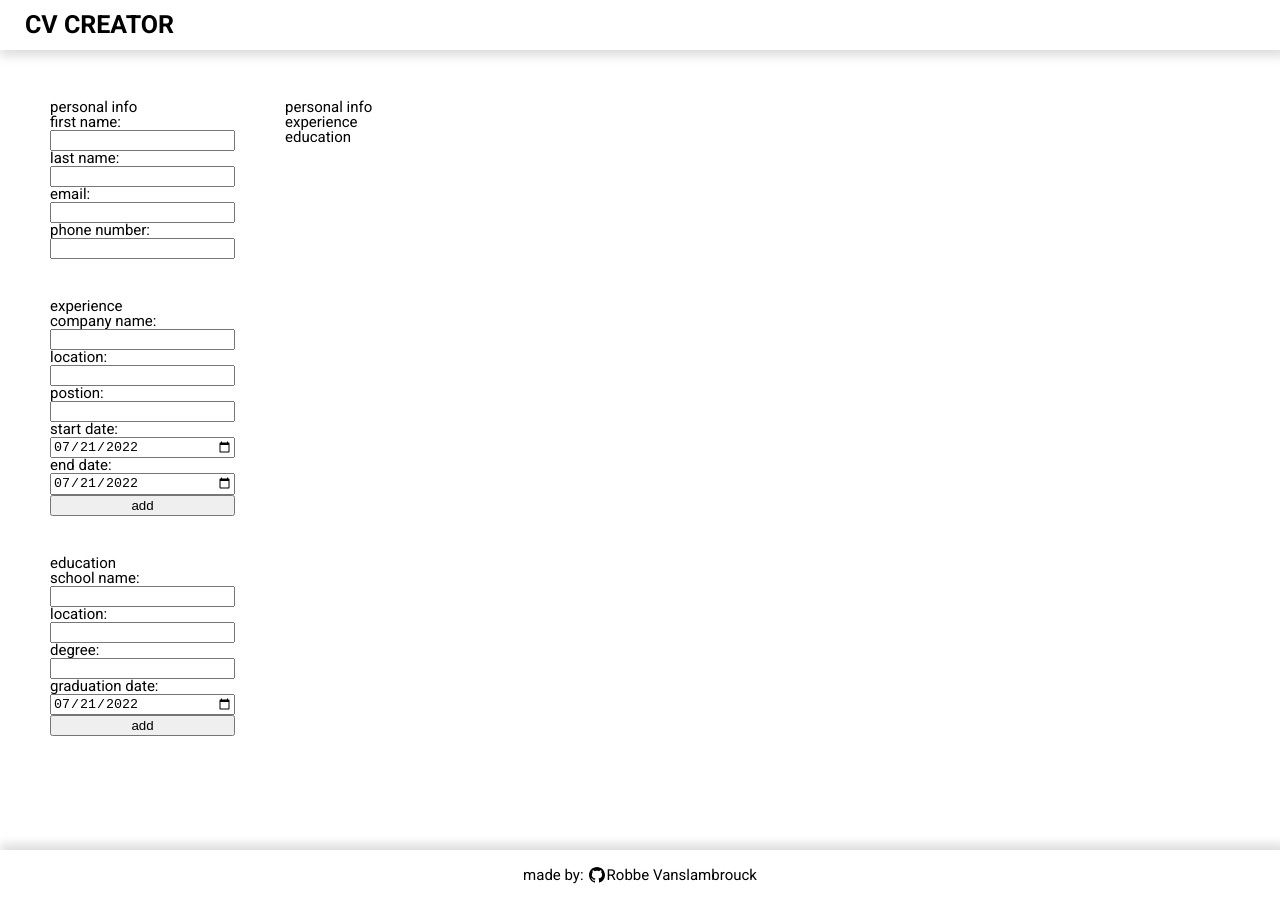
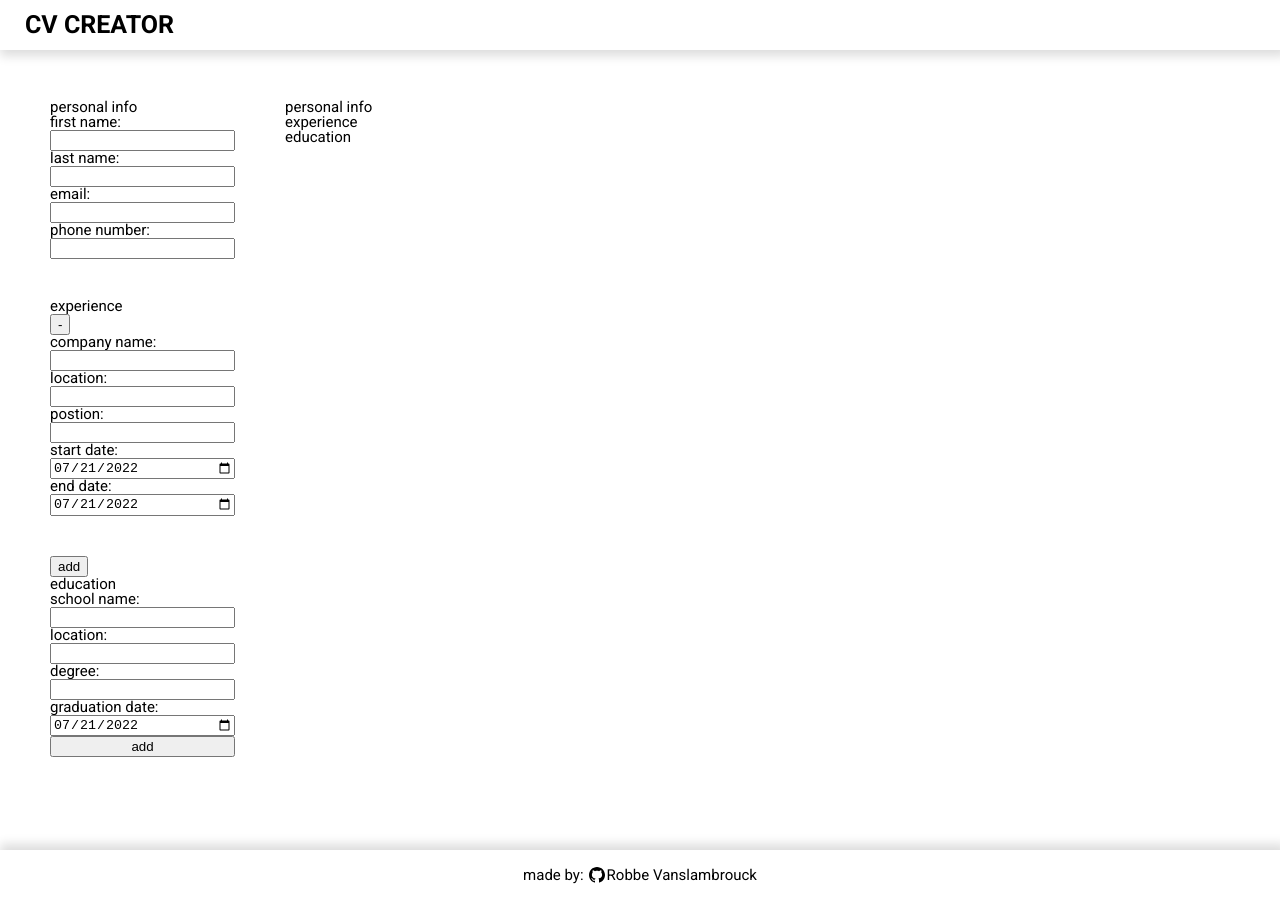
Before and after one commit to RobbeVanslambrouck/react-cv-project, a React (Create React App) app: page / in a window 1280 px wide. Built offline with nearby package versions, Linux system fonts and the light colour scheme.

Commit message:
minimize experience form add plus adding experience added

```diff
--- a/src/Experience.js
+++ b/src/Experience.js
@@ -1,10 +1,19 @@
-const Experience = (companyName, position) => {
+const Experience = (id) => {
   const experience = {};
 
-  experience.companyName = companyName;
-  experience.position = position;
+  experience.id = id;
+  experience.company = "";
+  experience.position = "";
   experience.startDate = new Date();
   experience.endDate = new Date();
+
+  experience.setCompany = (company) => {
+    experience.company = company;
+  };
+
+  experience.setPosition = (position) => {
+    experience.position = position;
+  };
 
   experience.setStartDate = (date) => {
     experience.startDate = date;
--- a/src/components/Editor.js
+++ b/src/components/Editor.js
@@ -16,20 +16,34 @@ class Editor extends Component {
     info.setPhoneNumber(NaN);
     this.state = {
       educations: [],
-      experiences: [Experience("", "")],
+      experiences: [Experience(0)],
       generalInfoForm: PersonalInfo("", ""),
     };
     props.setEducations(this.state.educations);
     props.setExperiences(this.state.experiences);
     props.setGeneralInfo(this.state.generalInfoForm);
   }
-  addExperience = (experience) => {
-    this.setState(
-      { experiences: [experience, ...this.state.experiences] },
-      () => {
-        this.props.setExperiences(this.state.experiences);
-      }
-    );
+
+  updateExperience = (experience) => {
+    const isExp = (exp) => exp.id === experience.id;
+    const newExpId = this.state.experiences.findIndex(isExp);
+    const updatedExperiences = this.state.experiences;
+    if (newExpId === -1) {
+      updatedExperiences.push(experience);
+    } else {
+      updatedExperiences[newExpId] = experience;
+    }
+    this.setState({ experiences: updatedExperiences }, () => {
+      this.props.setExperiences(this.state.experiences);
+    });
+  };
+
+  handleAddExperience = (e) => {
+    e.preventDefault();
+    const newId = this.state.experiences.length;
+    this.setState({
+      experiences: [...this.state.experiences, Experience(newId)],
+    });
   };
 
   render() {
@@ -46,10 +60,12 @@ class Editor extends Component {
         <p className="form-section-title">experience</p>
         {this.state.experiences.map((exp) => (
           <ExperienceForm
+            key={exp.id}
             experience={exp}
-            returnExperience={this.addExperience}
+            updateExperience={this.updateExperience}
           />
         ))}
+        <button onClick={this.handleAddExperience}>add</button>
         <p className="form-section-title">education</p>
         <EducationFrom
           returnEducation={(education) => {
--- a/src/components/cvElements/Experience.js
+++ b/src/components/cvElements/Experience.js
@@ -6,8 +6,8 @@ class Experience extends Component {
       <div className="experience">
         <p>experience</p>
         {this.props.experiences.map((exp) => (
-          <div key={exp.companyName}>
-            <p>{exp.companyName}</p>
+          <div key={exp.id}>
+            <p>{exp.company}</p>
           </div>
         ))}
       </div>
--- a/src/components/forms/ExperienceFrom.js
+++ b/src/components/forms/ExperienceFrom.js
@@ -5,13 +5,14 @@ import Experience from "../../Experience";
 class ExperienceForm extends Component {
   constructor(props) {
     super(props);
-    const { company, position, startDate, endDate } = this.props.experience;
+    const { id, company, position, startDate, endDate } = this.props.experience;
     this.state = {
+      id: id,
       company: company,
       position: position,
       startDate: startDate,
       endDate: endDate,
-      isNewExperience: true,
+      minimise: false,
     };
   }
 
@@ -20,27 +21,64 @@ class ExperienceForm extends Component {
     return new Date(d[0], d[1] - 1, d[2]);
   };
 
+  updateExperience = () => {
+    const exp = Experience(this.state.id);
+    exp.setCompany(this.state.company);
+    exp.setPosition(this.state.position);
+    exp.setStartDate(this.state.startDate);
+    exp.setEndDate(this.state.endDate);
+    this.props.updateExperience(exp);
+  };
+
   handleChange = (e) => {
     if (e.target.type === "date") {
-      this.setState({
+      this.setState(
+        {
           [e.target.name]: this.getDateFromFormString(e.target.value),
-      });
+        },
+        () => {
+          this.updateExperience();
+        }
+      );
       return;
     }
-    this.setState({ [e.target.name]: e.target.value });
+    this.setState({ [e.target.name]: e.target.value }, () => {
+      this.updateExperience();
+    });
   };
 
   handleSubmit = (e) => {
     e.preventDefault();
-    const exp = Experience(this.state.company, this.state.position);
-    exp.setStartDate(this.state.startDate);
-    exp.setEndDate(this.state.endDate);
-    this.props.returnExperience(exp);
-    this.setState({ isNewExperience: false });
+    this.updateExperience();
+    this.minimise();
+  };
+
+  minimise = (e) => {
+    e.preventDefault();
+    this.setState({ minimise: true });
+  };
+
+  maximise = (e) => {
+    e.preventDefault();
+    this.setState({ minimise: false });
   };
 
   render() {
+    if (this.state.minimise) {
       return (
+        <div>
+          <button type="button" onClick={this.maximise}>
+            +
+          </button>
+          <p>{this.state.company}</p>
+        </div>
+      );
+    }
+    return (
+      <div>
+        <button type="button" onClick={this.minimise}>
+          -
+        </button>
         <form className="experience" onSubmit={this.handleSubmit}>
           <label htmlFor="company-name">company name:</label>
           <input
@@ -76,8 +114,8 @@ class ExperienceForm extends Component {
             value={format(this.state.endDate, "yyyy-MM-dd")}
             onChange={this.handleChange}
           ></input>
-        {this.state.isNewExperience ? <button type="submit">add</button> : null}
         </form>
+      </div>
     );
   }
 }
```
Lines whose indentation alone changed are shown as unchanged.
